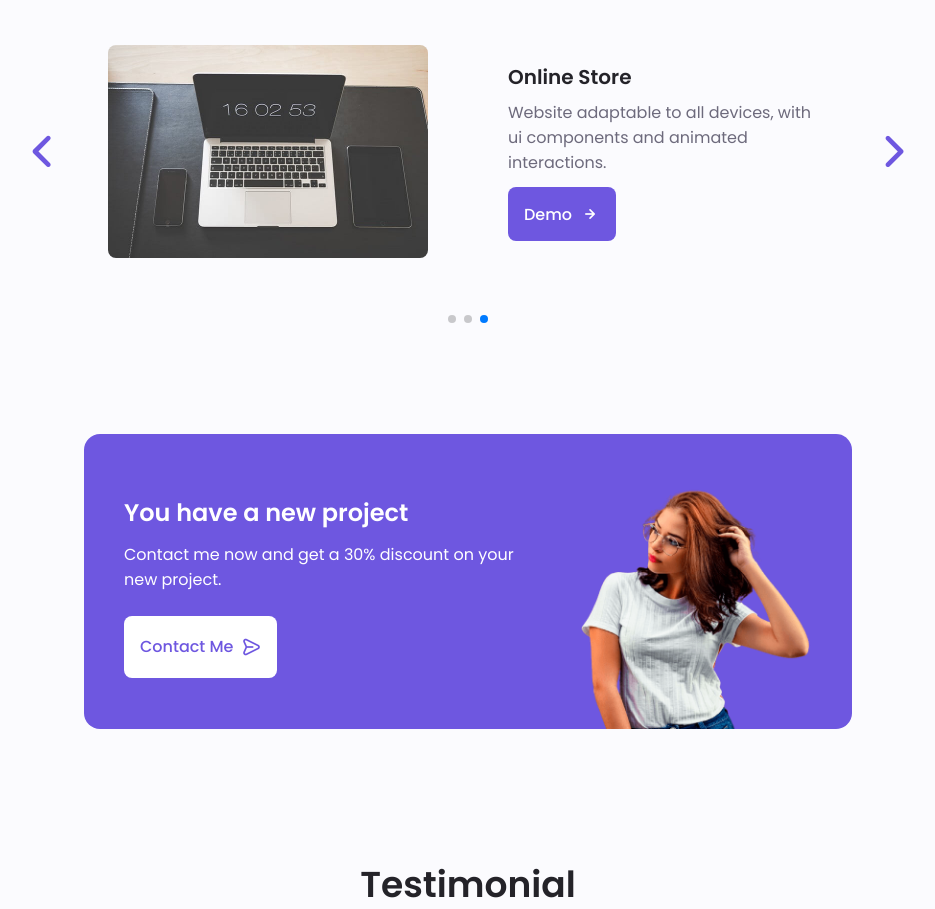
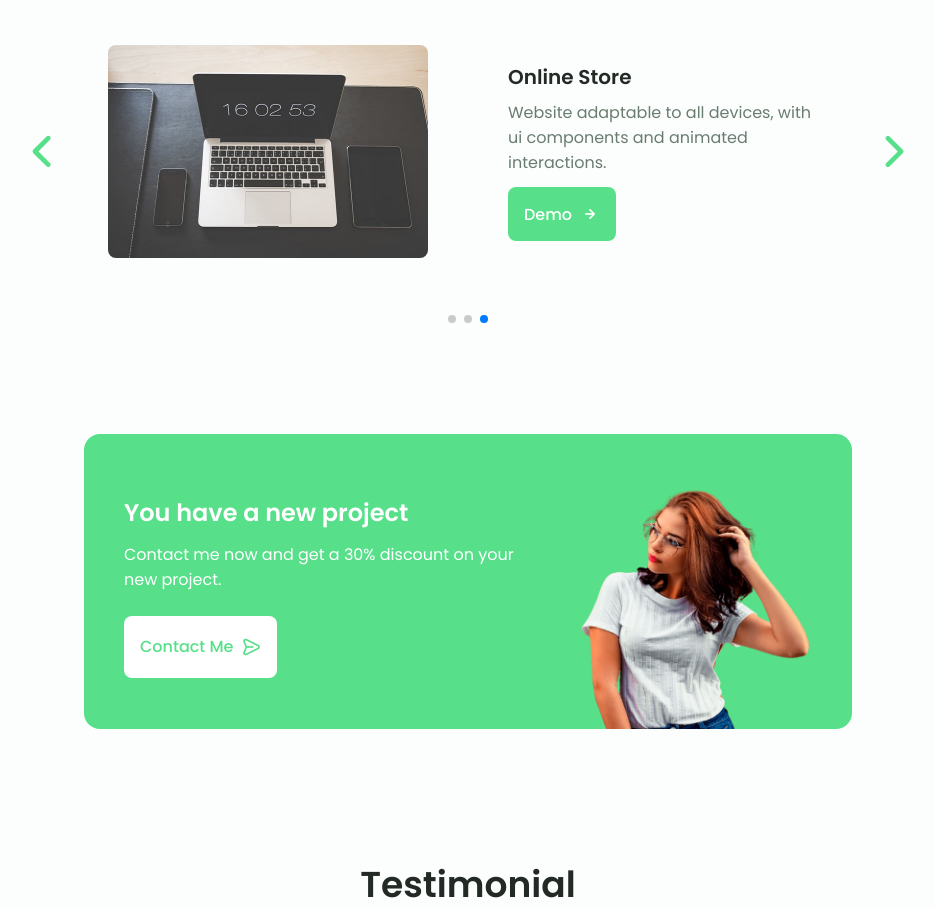
Before and after one commit to glitch-io/Portfolio-Website, a plain HTML site: page index.html in a window 1280 px wide. Shown: the part 3569-4478 px from the top of the page, without its empty margins (172-1107 px from the left). Drawn offline with nearby package versions, Linux system fonts and the light colour scheme.

Commit message:
Update styles.css

```diff
--- a/assets/css/styles.css
+++ b/assets/css/styles.css
@@ -7,7 +7,7 @@
 
     /*========== Colors ==========*/
     /* Change favorite color */
-    --hue-color: 250; /*Purple 250 - Green 142 - Blue 230 - Pink 340*/
+    --hue-color:142; /*Purple 250 - Green 142 - Blue 230 - Pink 340*/
 
     /* HSL color mode */
     --first-color: hsl(var(--hue-color), 69%, 61%);
```
